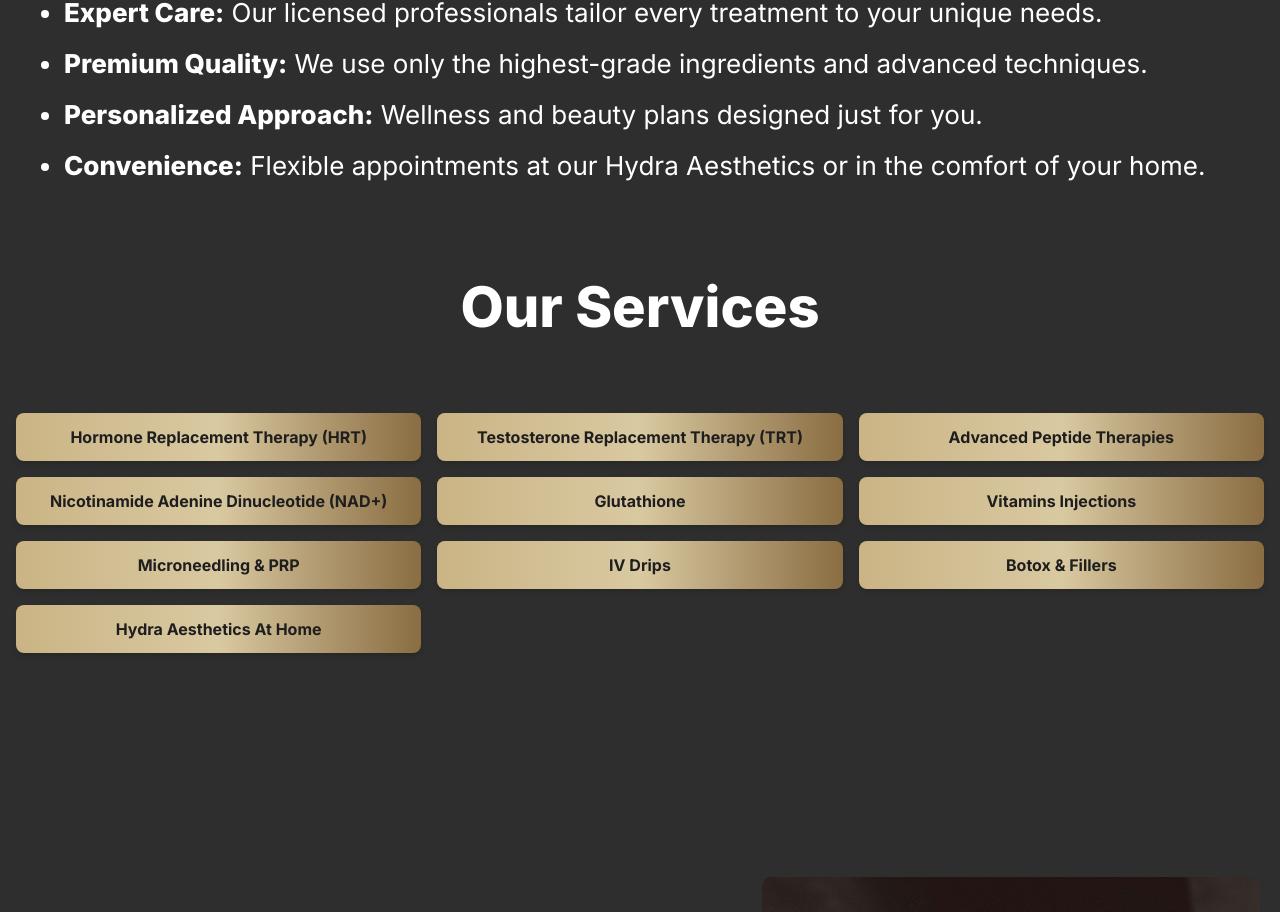
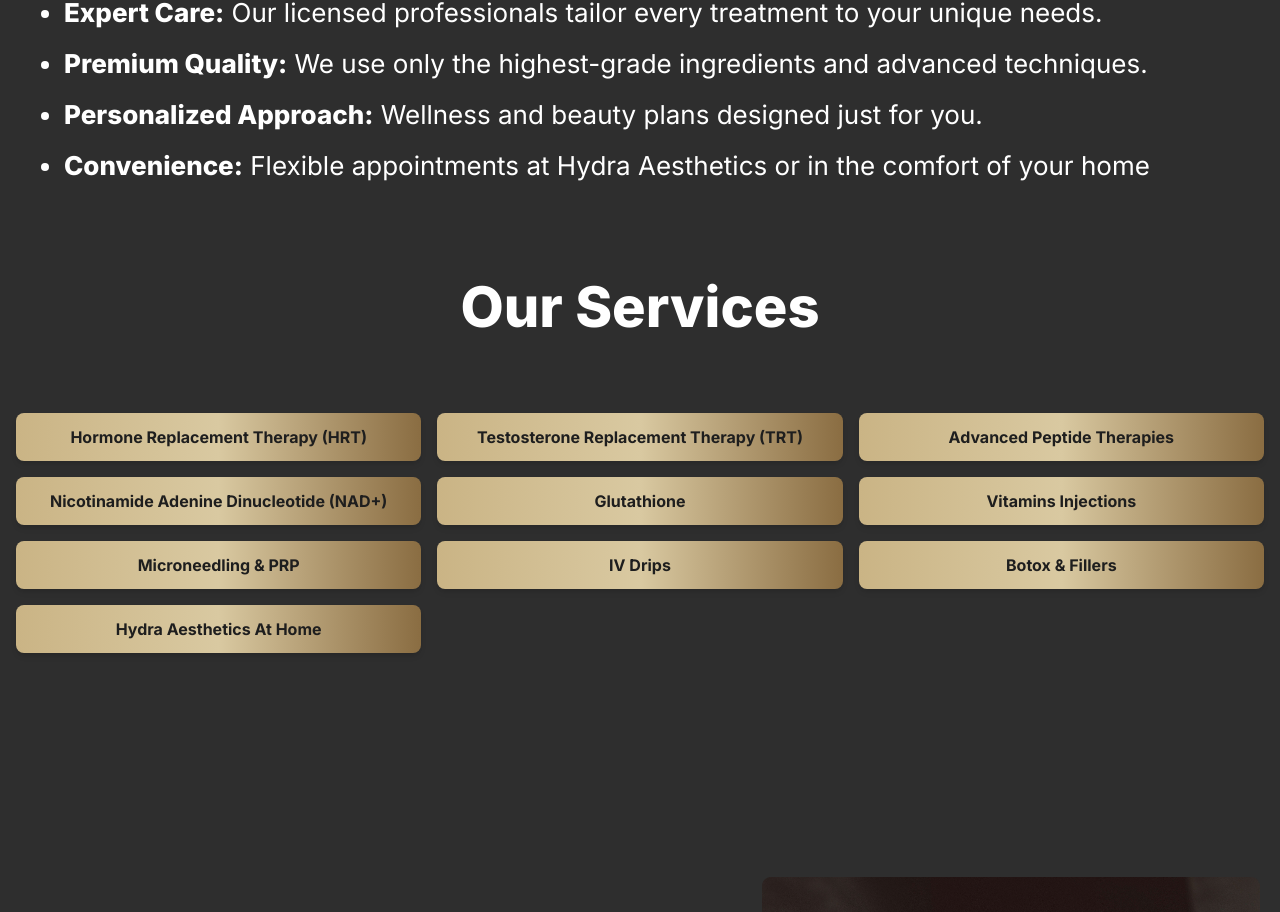
Before and after one commit to jihansofts/HydrAaesthetis, a Next.js app: page / in a window 1280 px wide. Shown: the part 1271-2183 px from the top of the page. Built offline with nearby package versions, Linux system fonts and the light colour scheme.

Commit message:
update text

```diff
--- a/src/components/home/WhyChooseUs.tsx
+++ b/src/components/home/WhyChooseUs.tsx
@@ -20,7 +20,7 @@
     },
     {
       title: "Convenience",
-      desc: "Flexible appointments at our Hydra Aesthetics or in the comfort of your home.",
+      desc: "Flexible appointments at Hydra Aesthetics or in the comfort of your home",
     },
   ];
 
```
